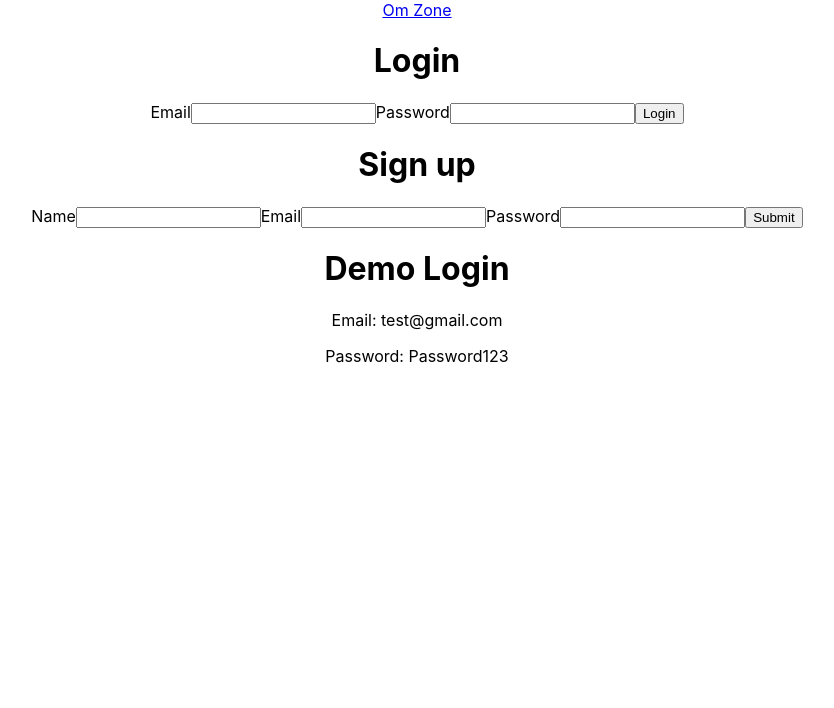
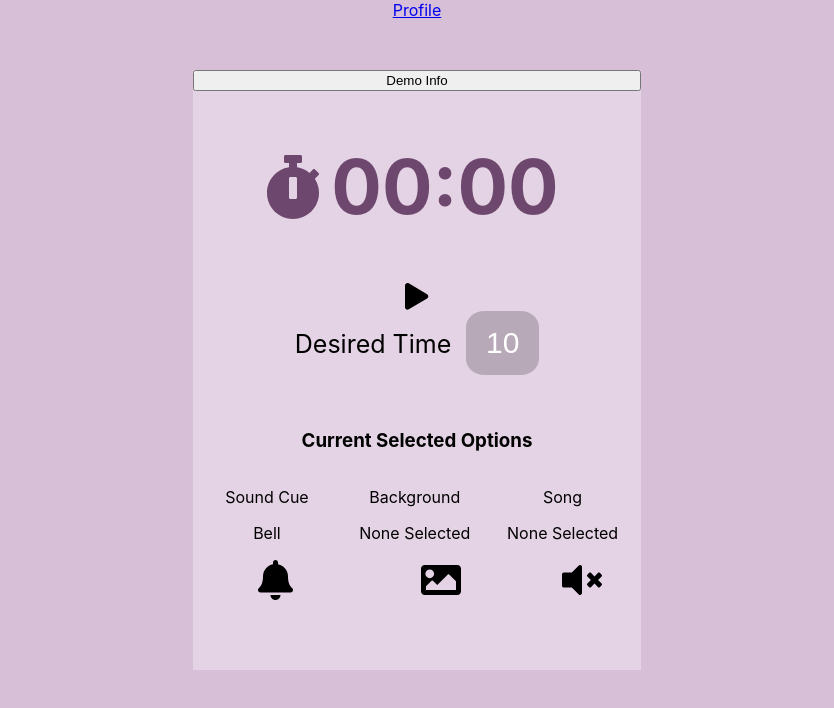
Before and after one commit to snazzyj/OmZone, a React (Create React App) app: page / in a window 1280 px wide. Shown: the top 708 px of the page, without its empty margins (223-1057 px from the left). Built offline with nearby package versions, Linux system fonts and the light colour scheme; what uifx would draw is missing.

Commit message:
updated styling and updated error handling

```diff
--- a/src/App.js
+++ b/src/App.js
@@ -2,7 +2,6 @@ import React, { Component } from 'react';
 import { BrowserRouter, Switch, Route } from 'react-router-dom';
 import {activateKeepAwake} from 'expo-keep-awake';
 import MeditationContext from './meditationcontext';
-import NavBar from './navbar/navbar';
 import Profile from './profile/profile'
 import Login from './login/login';
 import Signup from './signup/signup';
@@ -16,8 +15,8 @@ class App extends Component {
     this.state = {
       user:
       {
-        id: 0,
-        isLoggedIn: false,
+        id: 1,
+        isLoggedIn: true,
         medData: [],
         lifetime: {},
         totalTime: 0
@@ -26,6 +25,7 @@ class App extends Component {
     }
   }
 
+  //calls setAwakeStatus upon intial render
   componentDidMount() {
     this.setAwakeStatus();
   }
@@ -33,6 +33,7 @@ class App extends Component {
     if(this.state.user !== prevState.user) {}
   }
 
+  //Sets intial state upon login with user data
   setUserLogin = user => {
     this.setState({
       user: {
@@ -45,11 +46,13 @@ class App extends Component {
     })
   }
 
+  //counts the total minutes
   countTotalMinutes = (array) => {
     if(array.length === 0) {return 0}
     return array.reduce((a,b) => ({minutes: a.minutes + b.minutes}));
   }
 
+  //convert total mins into days, hours, min format
   convertMinutes = (number) => {
     if(number === 0) {return 0}
     let days = Math.floor(number / 1440);
@@ -59,6 +62,7 @@ class App extends Component {
     return {days, hours, mins}
   }
 
+  //updates the user state obj upon completing a meditation
   updateUserData = (newLog) => {
     let {medData, totalTime} = this.state.user;
     const {minutes} = newLog
@@ -80,6 +84,7 @@ class App extends Component {
     })
   }
 
+  //tells mobile phones to stay awake
   setAwakeStatus = () => {
     const {shouldBeAwake} = this.state
     if(shouldBeAwake) {
@@ -99,7 +104,6 @@ class App extends Component {
 
         <BrowserRouter>
           <MeditationContext.Provider value={contextValue}>
-            <NavBar />
             <main>
               <Switch>
                 <Route exact path="/" component={Homepage}/>
--- a/src/completed/completed.js
+++ b/src/completed/completed.js
@@ -37,7 +37,7 @@ class Completed extends Component {
     render() {
         const {minutes} = this.props
         return (
-            <div>
+            <div className="completed">
                 <h1>Good work</h1>
                 <p>You meditated for {minutes} minutes</p>
             </div>
--- a/src/index.css
+++ b/src/index.css
@@ -7,6 +7,7 @@ body {
   -moz-osx-font-smoothing: grayscale;
   background-repeat: no-repeat;
   background-size: cover;
+  background-color: #D8BFD8 ;
 }
 
 code {
--- a/src/login/login.js
+++ b/src/login/login.js
@@ -35,7 +35,7 @@ class Login extends Component {
     render() {
 
         return (
-            <div className="loginSection">
+            <div className="login">
                 <h1>Login</h1>
 
                 <form className="loginForm" onSubmit={this.handleSubmit}>
--- a/src/profile/profile.css
+++ b/src/profile/profile.css
@@ -1,11 +1,11 @@
-.profileSection {
+.profile {
     width: 66%;
     margin-left: auto;
     margin-right: auto;
     color: black;
 }
 
-.statsSection {
+.stats {
     color: rgb(0, 0, 0) ;
     margin-top: 50px;
     display: flex;
@@ -14,14 +14,14 @@
     background-color: rgba(255, 255, 255, 0.3);
 }
 
-.statsSection > h1 {
+.stats > h1 {
     width: 100%;
     font-size: 30px;
     margin-bottom: 0;
     text-decoration: underline;
 }
 
-.statsSection > div > h3 {
+.stats > div > h3 {
     text-decoration: underline;
     font-weight: bold;
 }
--- a/src/profile/profile.js
+++ b/src/profile/profile.js
@@ -50,11 +50,11 @@ class Profile extends Component {
                 <div>
                     <Link to="/">Timer</Link>
                 </div>
-                <section className="profileSection">
+                <section className="profile">
                     <div>
                         <BarGraph />
                     </div>
-                    <section className="statsSection">
+                    <section className="stats">
                         <h1>Stats</h1>
                         <div className="lifetime">
                             <h3>Lifetime</h3>
```
